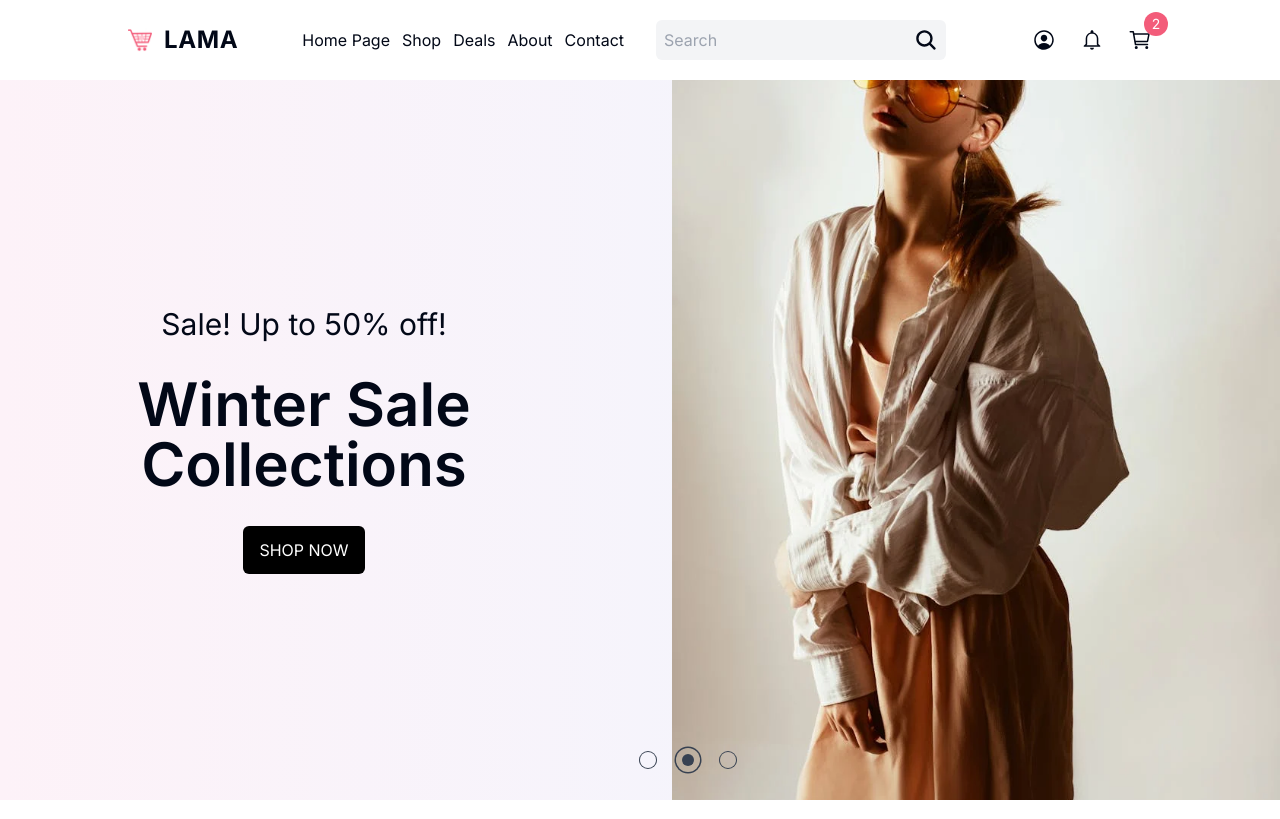
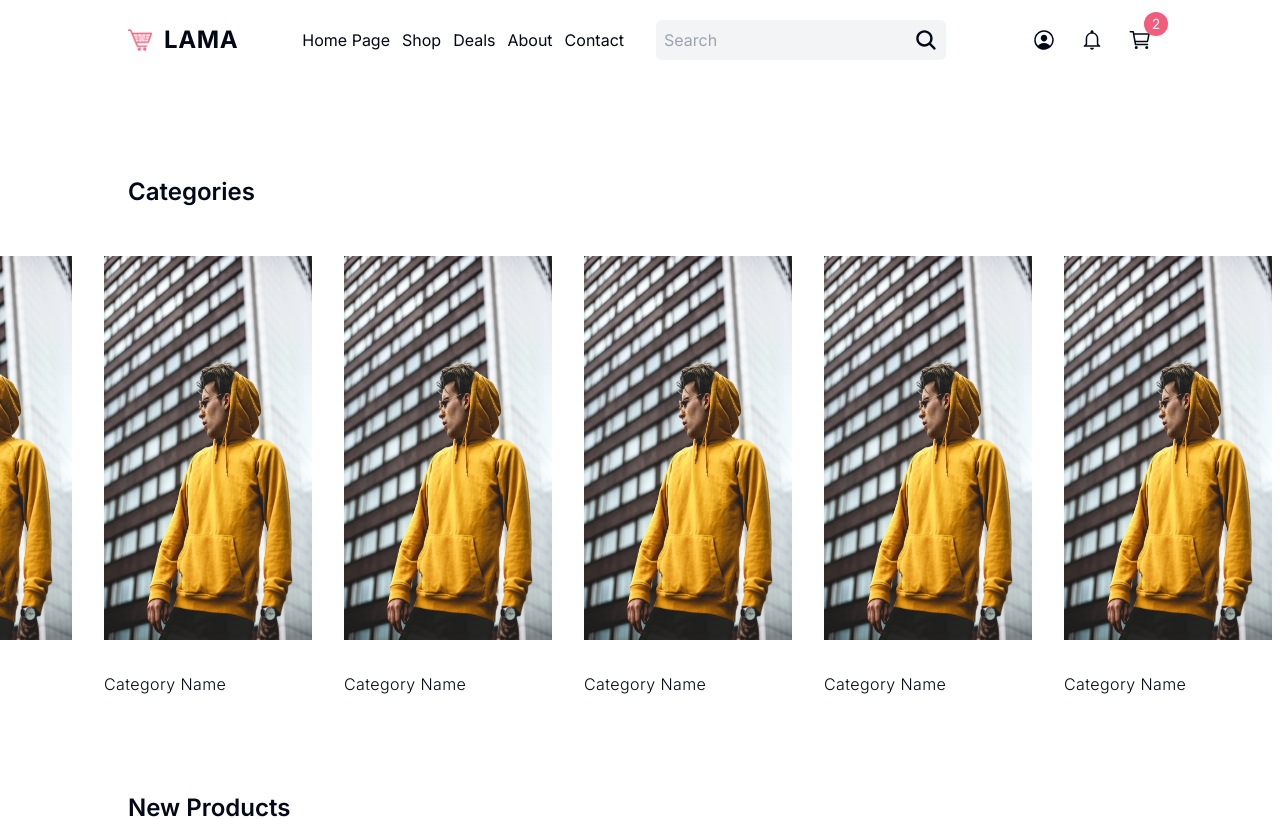
Before and after one commit to sdy2000/next-ecommerce, a Next.js app: page / in a window 1280 px wide. Shown: the top 819 px of the page. Built offline with nearby package versions, Linux system fonts and the light colour scheme.

Commit message:
Create category section

```diff
--- /dev/null
+++ b/src/app/(home-page)/_components/categories-list.tsx
@@ -0,0 +1,60 @@
+"use client";
+
+import Image from "next/image";
+import Link from "next/link";
+import { useEffect, useRef, useState } from "react";
+
+export const CategoriesList = () => {
+  const scrollContainerRef = useRef<HTMLDivElement>(null);
+  const [scrollDirection, setScrollDirection] = useState(1);
+
+  useEffect(() => {
+    const interval = setInterval(() => {
+      if (scrollContainerRef.current) {
+        const maxScrollLeft = scrollContainerRef.current.scrollWidth - scrollContainerRef.current.clientWidth;
+
+        if (scrollContainerRef.current.scrollLeft >= maxScrollLeft) {
+          setScrollDirection(-1);
+        } else if (scrollContainerRef.current.scrollLeft <= 0) {
+          setScrollDirection(1);
+        }
+
+        scrollContainerRef.current.scrollBy({
+          left: 200 * scrollDirection,
+          behavior: "smooth",
+        });
+      }
+    }, 3000);
+
+    return () => clearInterval(interval);
+  }, [scrollDirection]);
+
+
+  return (
+    <div ref={scrollContainerRef} className="px-4 overflow-x-scroll scrollbar-hide transition-all ease-in-out duration-1000">
+      <div className="flex gap-4 md:gap-8">
+        <Category />
+        <Category />
+        <Category />
+        <Category />
+        <Category />
+        <Category />
+        <Category />
+      </div>
+    </div>
+  );
+};
+
+const Category = () => {
+  return (
+    <Link
+      href="/list?cat=test"
+      className="flex-shrink-0 w-full sm:w-1/2 lg:w-1/4 xl:w-1/6"
+    >
+      <div className="relative bg-slate-100 w-full h-96">
+        <Image src="/images/test-image3.jpg" alt="" fill />
+      </div>
+      <h3 className="mt-8 font-light text-clip tracking-wide">Category Name</h3>
+    </Link>
+  );
+};
--- a/src/app/(home-page)/_components/index.ts
+++ b/src/app/(home-page)/_components/index.ts
@@ -1,2 +1,3 @@
 export * from './slider'
 export * from './product-list'
+export * from './categories-list'
--- a/src/app/(home-page)/_components/product-list.tsx
+++ b/src/app/(home-page)/_components/product-list.tsx
@@ -7,8 +7,6 @@ export const ProductList = () => {
       <CardSimple />
       <CardSimple />
       <CardSimple />
-      <CardSimple />
-      <CardSimple />
     </div>
   );
 };
--- a/src/app/(home-page)/page.tsx
+++ b/src/app/(home-page)/page.tsx
@@ -1,12 +1,19 @@
-import { ProductList, Slider } from "./_components";
+import { CategoriesList, ProductList, Slider } from "./_components";
 
 const HomePage = () => {
   return (
     <div className="">
-      <Slider />
-      <div className="mt-24 px-4 md:px-8 lg:px-16 xl:px-32 2xl:px-64">
+      {/* <Slider /> */}
+      {/* <div className="mt-24 px-4 md:px-8 lg:px-16 xl:px-32 2xl:px-64">
         <h2 className="text-2xl font-semibold">Featured Products</h2>
         <ProductList />
+      </div> */}
+      <div className="mt-24">
+        <h2 className="text-2xl font-semibold px-4 md:px-8 lg:px-16 xl:px-32 2xl:px-64 mb-12">Categories</h2>
+        <CategoriesList />
+      </div>
+      <div className="mt-24 px-4 md:px-8 lg:px-16 xl:px-32 2xl:px-64">
+        <h2 className="text-2xl font-semibold">New Products</h2>
       </div>
     </div>
   );
--- a/src/app/globals.css
+++ b/src/app/globals.css
@@ -67,3 +67,11 @@
     @apply bg-background text-foreground;
   }
 }
+
+.scrollbar-hide::-webkit-scrollbar{
+  display: none;
+}
+
+.scrollbar-hide{
+  scrollbar-width: none;
+}
```
